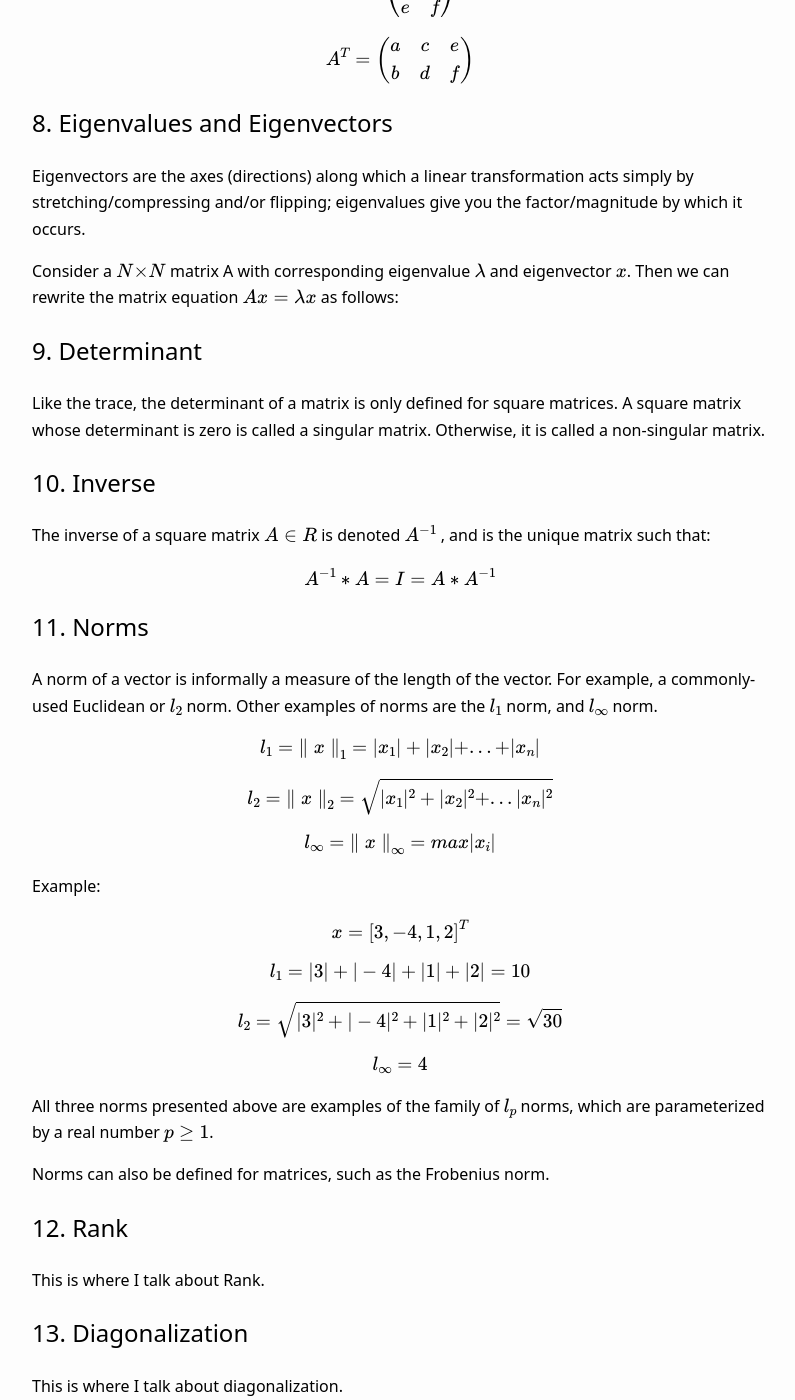
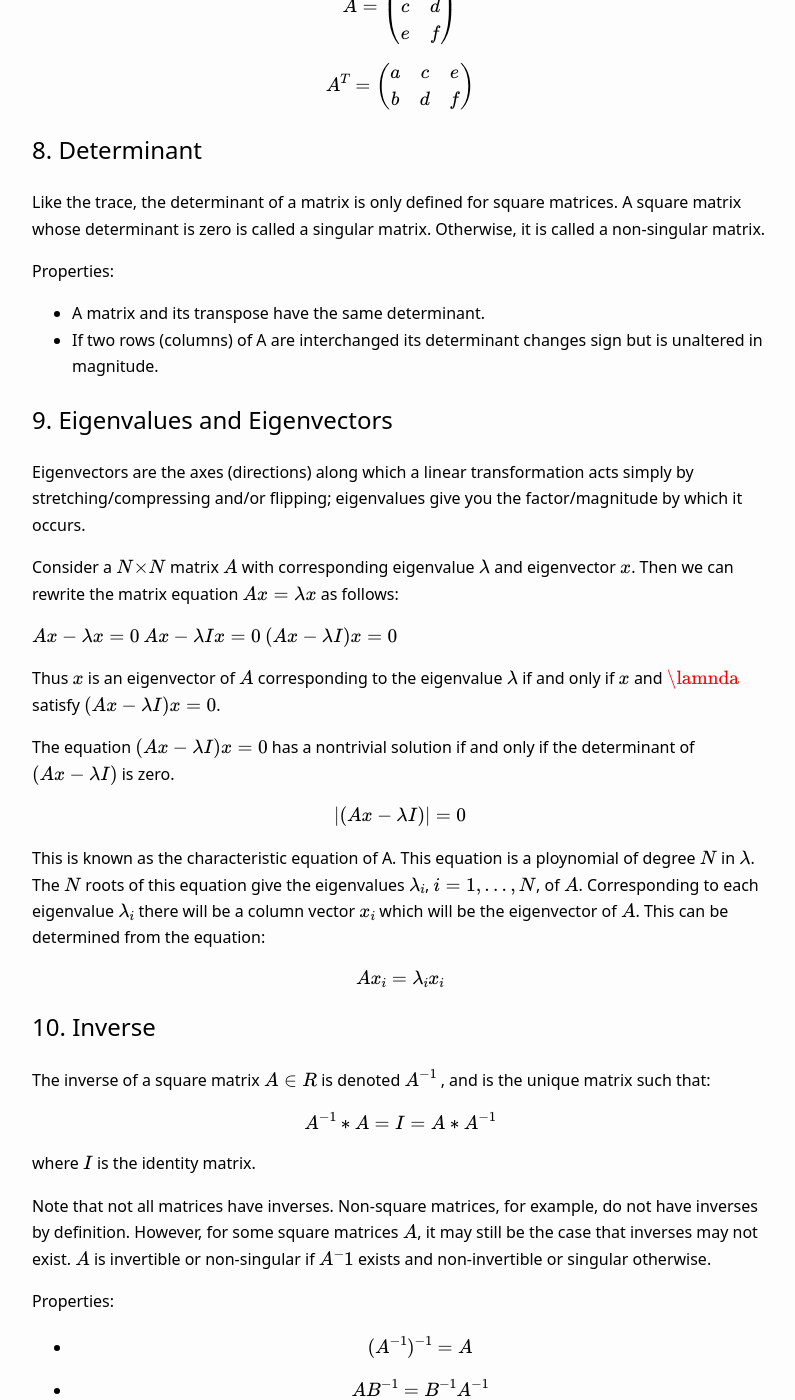
Before and after one commit to gurpreet-ai/gurpreet-ai.github.io, a Jekyll site: the page built from _posts/2018-12-31-Linear-Algebra-Review-for-AI-ML-DL.md, in a window 1280 px wide and 1400 px high, scrolled down 3281 px. Shown: the whole window, without its empty margins (240-1035 px from the left). Built offline with Jekyll 4.4.1, drawn with Linux system fonts in a browser that asks for light colours; formulas are drawn with MathJax 3; some of the changed text lies outside the part shown.

Commit message:
Linear algebra post update

```diff
--- a/_posts/2018-12-31-Linear-Algebra-Review-for-AI-ML-DL.md
+++ b/_posts/2018-12-31-Linear-Algebra-Review-for-AI-ML-DL.md
@@ -13,6 +13,7 @@ date:   2018-12-31 12:00:00
 - [6. Trace](#6-trace)
 - [7. Transpose](#7-transpose)
 - [8. Determinant](#8-determinant)
+- [9. Eigenvalues and Eigenvectors](#9-eigenvalues-eigenvectors)
 - [9. Orthogonal Matrices](#9-orthogonal-matrices)
 - [10. Symmetric Matrices](#10-symmetric-matrices)
 - [11. Inverse](#11-inverse)
@@ -208,19 +209,63 @@ b & d & f \\
 \end{array} \right)
 $$
 
-## 8. Eigenvalues and Eigenvectors
+## 8. Determinant
+Like the trace, the determinant of a matrix is only defined for square matrices. A square matrix whose determinant is zero is called a singular matrix. Otherwise, it is called a non-singular matrix.
+
+**Properties**:
+- A matrix and its transpose have the same determinant.
+- If two rows (columns) of A are interchanged its determinant changes sign but is unaltered in magnitude.
+
+
+## 9. Eigenvalues and Eigenvectors
 Eigenvectors are the **axes** (directions) along which a linear transformation acts simply by **stretching/compressing** and/or **flipping**; eigenvalues give you the factor/magnitude by which it occurs.
 
-Consider a $$N × N$$ matrix A with corresponding eigenvalue $$\lambda$$ and eigenvector $$x$$. Then we can rewrite the matrix equation $$Ax = \lambda x$$ as follows:
+Consider a $$N × N$$ matrix $$A$$ with corresponding eigenvalue $$\lambda$$ and eigenvector $$x$$. Then we can rewrite the matrix equation $$Ax = \lambda x$$ as follows:
 
-## 9. Determinant
-Like the trace, the determinant of a matrix is only defined for square matrices. A square matrix whose determinant is zero is called a singular matrix. Otherwise, it is called a non-singular matrix.
+$$
+Ax - \lambda x = 0
+$$
+$$
+Ax - \lambda I x = 0
+$$
+$$
+(Ax - \lambda I) x = 0
+$$
+
+Thus $$x$$ is an eigenvector of $$A$$ corresponding to the eigenvalue $$\lambda$$ if and only if $$x$$ and $$\lamnda$$ satisfy $$(Ax - \lambda I)x = 0$$.
+
+The equation $$(Ax - \lambda I)x = 0$$ has a nontrivial solution if and only if the determinant of $$(Ax - \lambda I)$$ is zero.
+
+$$
+| (Ax - \lambda I) | = 0
+$$
+
+This is known as the characteristic equation of A. This equation is a ploynomial of degree $$N$$ in $$\lambda$$. The $$N$$ roots of this equation give the eigenvalues $${\lambda}_i$$, $$i = 1, ..., N$$, of $$A$$. Corresponding to each eigenvalue $${\lambda}_i$$ there will be a column vector $$x_i$$ which will be the eigenvector of $$A$$. This can be determined from the equation:
+
+$$
+A x_i = {\lambda}_i x_i
+$$
 
 ## 10. Inverse
 The inverse of a square matrix $$A \in R$$ is denoted $$A^{−1}$$ , and is the unique matrix such that:
 
 $$
 A^{−1}*A = I = A*A^{-1}
+$$
+
+where $$I$$ is the identity matrix.
+
+Note that not all matrices have inverses. Non-square matrices, for example, do not have inverses by definition. However, for some square matrices $$A$$, it may still be the case that inverses may not exist. $$A$$ is invertible or non-singular if $$A^−1$$ exists and non-invertible or singular otherwise.
+
+**Properties**:
+- $$
+(A^{−1})^{-1} = A
+$$
+- $$
+{AB}^{−1} = B^{-1} A^{-1}
+$$
+- $$
+(A^{−1})^{T} = (A^{T})^{-1}
 $$
 
 ## 11. Norms
```
Also changed, not shown: other parts of _posts/2018-12-31-Linear-Algebra-Review-for-AI-ML-DL.md (+1 -1 lines).
